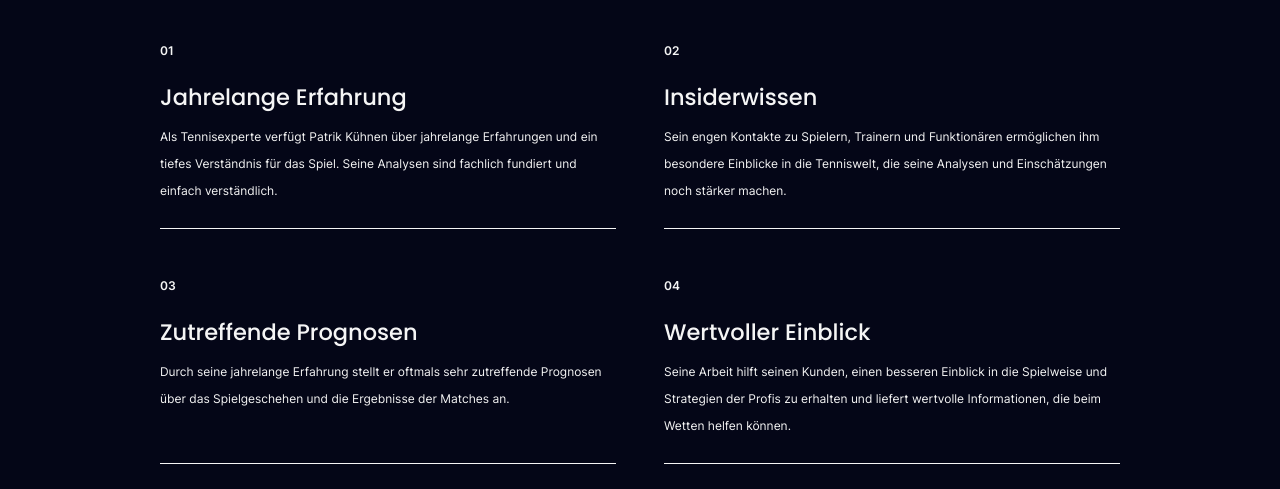
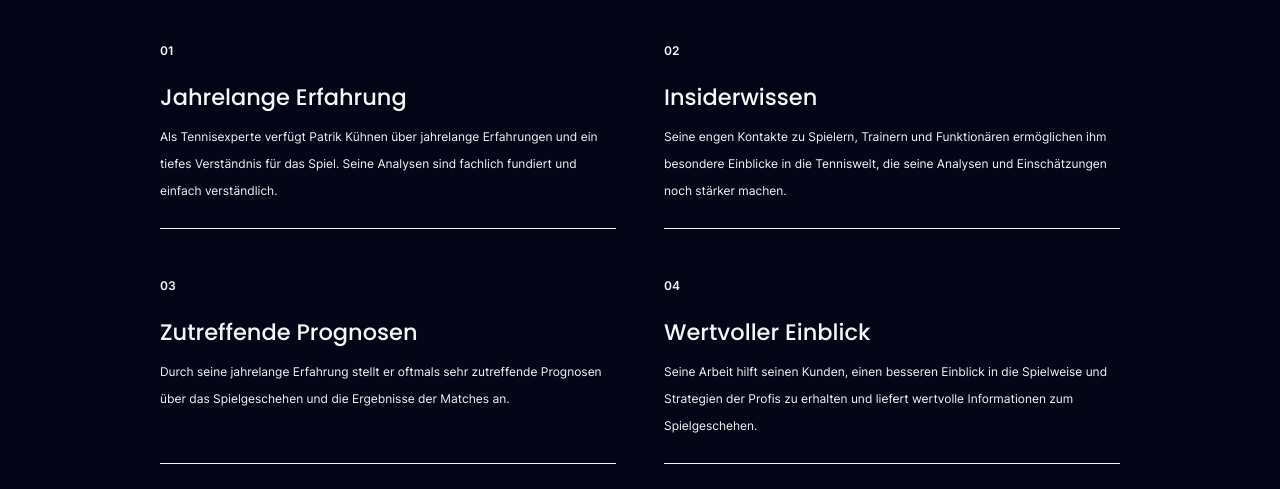
Before and after one commit to nxtyou/patrik-k-hnen, a Next.js app: page /sky-tennis in a window 1280 px wide. Shown: the part 2520-3009 px from the top of the page. Built offline with nearby package versions, Linux system fonts and the light colour scheme.

Commit message:
text change

```diff
--- a/components/Templates/SkyTennis/About.jsx
+++ b/components/Templates/SkyTennis/About.jsx
@@ -10,7 +10,7 @@ const About = () => {
     {
       title: 'Insiderwissen',
       subtitle:
-        'Sein engen Kontakte zu Spielern, Trainern und Funktionären ermöglichen ihm besondere Einblicke in die Tenniswelt, die seine Analysen und Einschätzungen noch stärker machen.'
+        'Seine engen Kontakte zu Spielern, Trainern und Funktionären ermöglichen ihm besondere Einblicke in die Tenniswelt, die seine Analysen und Einschätzungen noch stärker machen.'
     },
     {
       title: 'Zutreffende Prognosen',
@@ -20,7 +20,7 @@ const About = () => {
     {
       title: 'Wertvoller Einblick',
       subtitle:
-        'Seine Arbeit hilft seinen Kunden, einen besseren Einblick in die Spielweise und Strategien der Profis zu erhalten und liefert wertvolle Informationen, die beim Wetten helfen können.'
+        'Seine Arbeit hilft seinen Kunden, einen besseren Einblick in die Spielweise und Strategien der Profis zu erhalten und liefert wertvolle Informationen zum Spielgeschehen.'
     }
   ];
   return <InfoGrid dark data={cards} className="py-16" />;
```
